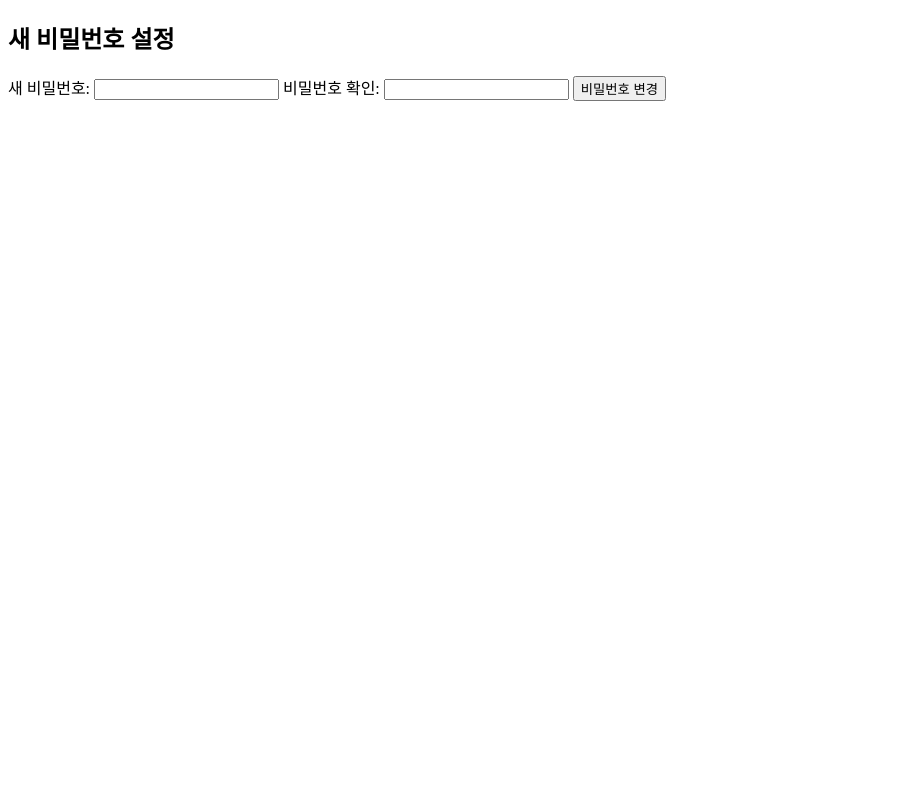
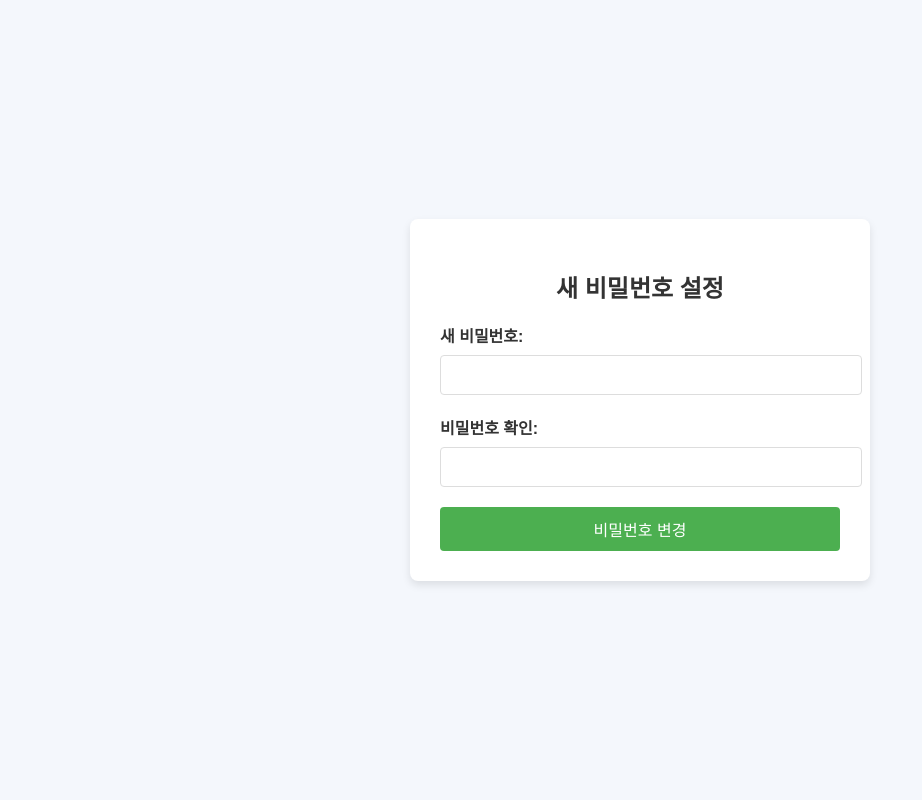
Before and after one commit to Mminzy22/AInfo-Backend, a Django app: template accounts/templates/account/password_reset.html in a window 1280 px wide. Shown: the whole page, without its empty margins (0-922 px from the left). Run offline with Django 4.2, Linux system fonts and the light colour scheme; the template is opened without the code that fills it, so the values that code supplies are empty; parts of the project's set-up code (start-up, migrations or seed data) failed here and were passed over.

Commit message:
♻️ Refactor: 비밀번호 재설정페이지 CSS적용

```diff
--- a/accounts/templates/account/password_reset.html
+++ b/accounts/templates/account/password_reset.html
@@ -5,18 +5,75 @@
     <meta charset="UTF-8">
     <meta name="viewport" content="width=device-width, initial-scale=1.0">
     <title>비밀번호 재설정</title>
+    <style>
+        body {
+            font-family: Arial, sans-serif;
+            background-color: #f4f7fc;
+            display: flex;
+            justify-content: center;
+            align-items: center;
+            height: 100vh;
+            margin: 0;
+        }
+        .container {
+            background-color: #fff;
+            padding: 30px;
+            border-radius: 8px;
+            box-shadow: 0 4px 8px rgba(0, 0, 0, 0.1);
+            width: 100%;
+            max-width: 400px;
+        }
+        h2 {
+            text-align: center;
+            color: #333;
+        }
+        form {
+            display: flex;
+            flex-direction: column;
+        }
+        label {
+            margin-bottom: 8px;
+            font-weight: bold;
+            color: #333;
+        }
+        input[type="password"] {
+            padding: 10px;
+            margin-bottom: 20px;
+            border: 1px solid #ddd;
+            border-radius: 4px;
+            font-size: 16px;
+            width: 100%;
+        }
+        button {
+            background-color: #4CAF50;
+            color: white;
+            border: none;
+            padding: 10px;
+            border-radius: 4px;
+            cursor: pointer;
+            font-size: 16px;
+        }
+        button:hover {
+            background-color: #45a049;
+        }
+    </style>
 </head>
 <body>
+    <div class="container">
         <h2>새 비밀번호 설정</h2>
         <form method="post">
             {% csrf_token %}
             <input type="hidden" name="uidb64" value="{{ uidb64 }}">
             <input type="hidden" name="token" value="{{ token }}">
+
             <label for="new_password">새 비밀번호:</label>
             <input type="password" id="new_password" name="new_password" required>
+
             <label for="confirm_password">비밀번호 확인:</label>
             <input type="password" id="confirm_password" name="confirm_password" required>
+
             <button type="submit">비밀번호 변경</button>
         </form>
+    </div>
 </body>
 </html>
```
Lines whose indentation alone changed are shown as unchanged.
